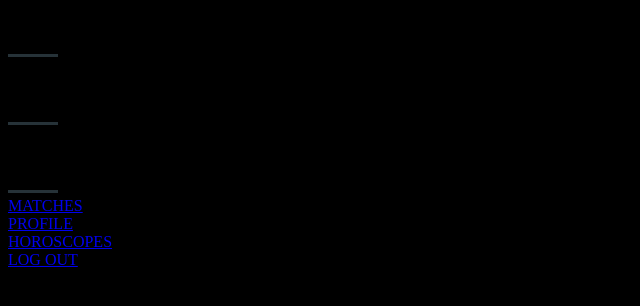
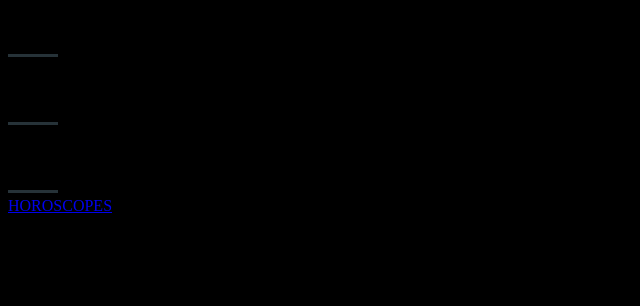
Before and after one commit to ericpeterson91/Horoscope-App, a Django app: page /leo/ in a window 1280 px wide. Shown: the part 334-640 px from the top of the page, without its empty margins (0-640 px from the left). Run offline with Django 4.2, Linux system fonts and the light colour scheme.

Commit message:
cleaning up

```diff
--- a/AstroClub/urls.py
+++ b/AstroClub/urls.py
@@ -21,7 +21,7 @@
 urlpatterns = [
     path('admin/', admin.site.urls),
     path('', include('main_app.urls')),
-    path('accounts/', include('django.contrib.auth.urls')),
+    # path('accounts/', include('django.contrib.auth.urls')),
 ]
 
 urlpatterns += static(settings.MEDIA_URL, document_root=settings.MEDIA_ROOT)
--- a/main_app/admin.py
+++ b/main_app/admin.py
@@ -1,10 +1,10 @@
 from django.contrib import admin
 
 
-from .models import  Profile, Horoscope
+# from .models import  Profile, Horoscope
 
 
 
 
-admin.site.register(Profile)
-admin.site.register(Horoscope)
+# admin.site.register(Profile)
+# admin.site.register(Horoscope)
--- a/main_app/templates/horoscopes/aquarius.html
+++ b/main_app/templates/horoscopes/aquarius.html
@@ -27,10 +27,9 @@
 <span class="h-d" id='apicolor'></span>
 
 <div class="bottom-nav-container">
-    <div><a class="nav" href="{% url 'matches' %}">MATCHES</a></div>
-    <div><a class="nav" href="{% url 'profile' %}">PROFILE</a></div>
+
     <div><a class="nav" href="{% url 'horoscope_index' %}">HOROSCOPES</a></div>
-    <div><a class="nav" href="{% url 'home' %} ">LOG OUT</a></div>
+
 </div>
 
  <script>
--- a/main_app/templates/horoscopes/aries.html
+++ b/main_app/templates/horoscopes/aries.html
@@ -26,10 +26,9 @@
 <span class="h-d" id='apicolor'></span>
 
 <div class="bottom-nav-container">
-    <div><a class="nav" href="{% url 'matches' %}">MATCHES</a></div>
-    <div><a class="nav" href="{% url 'profile' %}">PROFILE</a></div>
+
     <div><a class="nav" href="{% url 'horoscope_index' %}">HOROSCOPES</a></div>
-    <div><a class="nav" href="{% url 'home' %} ">LOG OUT</a></div>
+
 </div>
 
 
--- a/main_app/templates/horoscopes/cancer.html
+++ b/main_app/templates/horoscopes/cancer.html
@@ -28,10 +28,9 @@
 <span class="h-d" id='apicolor'></span>
 
 <div class="bottom-nav-container">
-    <div><a class="nav" href="{% url 'matches' %}">MATCHES</a></div>
-    <div><a class="nav" href="{% url 'profile' %}">PROFILE</a></div>
+
     <div><a class="nav" href="{% url 'horoscope_index' %}">HOROSCOPES</a></div>
-    <div><a class="nav" href="{% url 'home' %} ">LOG OUT</a></div>
+
 </div>
 
 
--- a/main_app/templates/horoscopes/capricorn.html
+++ b/main_app/templates/horoscopes/capricorn.html
@@ -28,10 +28,9 @@
 <span class="h-d" id='apicolor'></span>
 
 <div class="bottom-nav-container">
-    <div><a class="nav" href="{% url 'matches' %}">MATCHES</a></div>
-    <div><a class="nav" href="{% url 'profile' %}">PROFILE</a></div>
+
     <div><a class="nav" href="{% url 'horoscope_index' %}">HOROSCOPES</a></div>
-    <div><a class="nav" href="{% url 'home' %} ">LOG OUT</a></div>
+
 </div>
 
 
--- a/main_app/templates/horoscopes/gemini.html
+++ b/main_app/templates/horoscopes/gemini.html
@@ -26,10 +26,9 @@
 <span class="h-d" id='apicolor'></span>
 
 <div class="bottom-nav-container">
-    <div><a class="nav" href="{% url 'matches' %}">MATCHES</a></div>
-    <div><a class="nav" href="{% url 'profile' %}">PROFILE</a></div>
+
     <div><a class="nav" href="{% url 'horoscope_index' %}">HOROSCOPES</a></div>
-    <div><a class="nav" href="{% url 'home' %} ">LOG OUT</a></div>
+
 </div>
 
  <script>
--- a/main_app/templates/horoscopes/horoscope_index.html
+++ b/main_app/templates/horoscopes/horoscope_index.html
@@ -54,9 +54,8 @@
 </div>
 
 <div class="bottom-nav-container">
-  <div><a class="nav" href="{% url 'matches' %}">MATCHES</a></div>
-  <div><a class="nav" href="{% url 'profile' %}">PROFILE</a></div>
-  <div><a class="nav" href="{% url 'home' %} ">LOG OUT</a></div>
+
+
 </div>
 
 
--- a/main_app/templates/horoscopes/leo.html
+++ b/main_app/templates/horoscopes/leo.html
@@ -28,10 +28,9 @@
 <span class="h-d" id='apicolor'></span>
 
 <div class="bottom-nav-container">
-    <div><a class="nav" href="{% url 'matches' %}">MATCHES</a></div>
-    <div><a class="nav" href="{% url 'profile' %}">PROFILE</a></div>
+
     <div><a class="nav" href="{% url 'horoscope_index' %}">HOROSCOPES</a></div>
-    <div><a class="nav" href="{% url 'home' %} ">LOG OUT</a></div>
+
 </div>
 
 
--- a/main_app/templates/horoscopes/libra.html
+++ b/main_app/templates/horoscopes/libra.html
@@ -26,10 +26,9 @@
 <span class="h-d" id='apicolor'></span>
 
 <div class="bottom-nav-container">
-    <div><a class="nav" href="{% url 'matches' %}">MATCHES</a></div>
-    <div><a class="nav" href="{% url 'profile' %}">PROFILE</a></div>
+
     <div><a class="nav" href="{% url 'horoscope_index' %}">HOROSCOPES</a></div>
-    <div><a class="nav" href="{% url 'home' %} ">LOG OUT</a></div>
+
 </div>
 
 
--- a/main_app/templates/horoscopes/pisces.html
+++ b/main_app/templates/horoscopes/pisces.html
@@ -26,10 +26,9 @@
 <span class="h-d" id='apicolor'></span>
 
 <div class="bottom-nav-container">
-    <div><a class="nav" href="{% url 'matches' %}">MATCHES</a></div>
-    <div><a class="nav" href="{% url 'profile' %}">PROFILE</a></div>
+
     <div><a class="nav" href="{% url 'horoscope_index' %}">HOROSCOPES</a></div>
-    <div><a class="nav" href="{% url 'home' %} ">LOG OUT</a></div>
+
 </div>
 
 
--- a/main_app/templates/horoscopes/sagitarius.html
+++ b/main_app/templates/horoscopes/sagitarius.html
@@ -28,10 +28,9 @@
 <span class="h-d" id='apicolor'></span>
 
 <div class="bottom-nav-container">
-    <div><a class="nav" href="{% url 'matches' %}">MATCHES</a></div>
-    <div><a class="nav" href="{% url 'profile' %}">PROFILE</a></div>
+
     <div><a class="nav" href="{% url 'horoscope_index' %}">HOROSCOPES</a></div>
-    <div><a class="nav" href="{% url 'home' %} ">LOG OUT</a></div>
+
 </div>
 
 
--- a/main_app/templates/horoscopes/scorpio.html
+++ b/main_app/templates/horoscopes/scorpio.html
@@ -28,10 +28,9 @@
 <span class="h-d" id='apicolor'></span>
 
 <div class="bottom-nav-container">
-    <div><a class="nav" href="{% url 'matches' %}">MATCHES</a></div>
-    <div><a class="nav" href="{% url 'profile' %}">PROFILE</a></div>
+
     <div><a class="nav" href="{% url 'horoscope_index' %}">HOROSCOPES</a></div>
-    <div><a class="nav" href="{% url 'home' %} ">LOG OUT</a></div>
+
 </div>
 
 
--- a/main_app/templates/horoscopes/taurus.html
+++ b/main_app/templates/horoscopes/taurus.html
@@ -26,10 +26,9 @@
 <span class="h-d" id='apicolor'></span>
 
 <div class="bottom-nav-container">
-    <div><a class="nav" href="{% url 'matches' %}">MATCHES</a></div>
-    <div><a class="nav" href="{% url 'profile' %}">PROFILE</a></div>
+
     <div><a class="nav" href="{% url 'horoscope_index' %}">HOROSCOPES</a></div>
-    <div><a class="nav" href="{% url 'home' %} ">LOG OUT</a></div>
+
 </div>
 
 
--- a/main_app/templates/horoscopes/virgo.html
+++ b/main_app/templates/horoscopes/virgo.html
@@ -26,10 +26,9 @@
 <span class="h-d" id='apicolor'></span>
 
 <div class="bottom-nav-container">
-    <div><a class="nav" href="{% url 'matches' %}">MATCHES</a></div>
-    <div><a class="nav" href="{% url 'profile' %}">PROFILE</a></div>
+
     <div><a class="nav" href="{% url 'horoscope_index' %}">HOROSCOPES</a></div>
-    <div><a class="nav" href="{% url 'home' %} ">LOG OUT</a></div>
+
 </div>
 
 
--- a/main_app/urls.py
+++ b/main_app/urls.py
@@ -4,25 +4,25 @@
 from . import views
 
 urlpatterns = [
-    path('', views.home, name='home'),
-    path('profile/', views.profile, name="profile"),
-    path('horoscope/', views.horoscope, name="horoscope"),
-    path('profile/<int:pk>', views.profile_view, name="profile_view"),
-    path('matches/', views.matches, name="matches"),
-    path('profile/new/', views.ProfileCreate.as_view(), name='profile_create'),
-    path('horoscope/new/', views.HoroscopeCreate.as_view(), name='horoscope_create'),
-    path('profile/<int:pk>/delete/', views.ProfileDelete.as_view(), name='profile_delete'),
-    path('profile/<int:pk>/update/', views.ProfileUpdate.as_view(), name='profile_update'),
-    path('horoscope/<int:pk>/update/', views.HoroscopeUpdate.as_view(), name='horoscope_update'),
-    path('accounts/signup/', views.signup, name="signup"),
-    path('intro_one/', views.intro_one, name="intro_one"),
-    path('intro_two/', views.intro_two, name="intro_two"),
-    path('intro_three/', views.intro_three, name="intro_three"),
-    path('questions_two/', views.questions_two, name="questions_two"),
-    path('questions_three/', views.questions_three, name="questions_three"),
-    path('questions_matches/', views.questions_matches, name="questions_matches"),
+    path('', views.horoscope_index, name='horoscope_index'),
+    # path('profile/', views.profile, name="profile"),
+    # # path('horoscope/', views.horoscope, name="horoscope"),
+    # path('profile/<int:pk>', views.profile_view, name="profile_view"),
+    # path('matches/', views.matches, name="matches"),
+    # path('profile/new/', views.ProfileCreate.as_view(), name='profile_create'),
+    # path('horoscope/new/', views.HoroscopeCreate.as_view(), name='horoscope_create'),
+    # path('profile/<int:pk>/delete/', views.ProfileDelete.as_view(), name='profile_delete'),
+    # path('profile/<int:pk>/update/', views.ProfileUpdate.as_view(), name='profile_update'),
+    # path('horoscope/<int:pk>/update/', views.HoroscopeUpdate.as_view(), name='horoscope_update'),
+    # path('accounts/signup/', views.signup, name="signup"),
+    # path('intro_one/', views.intro_one, name="intro_one"),
+    # path('intro_two/', views.intro_two, name="intro_two"),
+    # path('intro_three/', views.intro_three, name="intro_three"),
+    # path('questions_two/', views.questions_two, name="questions_two"),
+    # path('questions_three/', views.questions_three, name="questions_three"),
+    # path('questions_matches/', views.questions_matches, name="questions_matches"),
 
-    path('horoscope_index/', views.horoscope_index, name="horoscope_index"),
+    # path('horoscope_index/', views.horoscope_index, name="horoscope_index"),
     path('aries/', views.aries, name="aries"),
     path('taurus/', views.taurus, name="taurus"),
     path('gemini/', views.gemini, name="gemini"),
@@ -37,5 +37,5 @@
     path('pisces/', views.pisces, name="pisces"),
 
 
-    path('accounts/', include('django.contrib.auth.urls'))
+    # path('accounts/', include('django.contrib.auth.urls'))
 ]
--- a/main_app/views.py
+++ b/main_app/views.py
@@ -1,200 +1,200 @@
 from django.shortcuts import render, redirect
-from django.views.generic.edit import CreateView, UpdateView, DeleteView
-from django.contrib.auth import login
-from django.contrib.auth.forms import UserCreationForm
-from django.contrib.auth.decorators import login_required
-from django.contrib.auth.mixins import LoginRequiredMixin
+# from django.views.generic.edit import CreateView, UpdateView, DeleteView
+# from django.contrib.auth import login
+# from django.contrib.auth.forms import UserCreationForm
+# from django.contrib.auth.decorators import login_required
+# from django.contrib.auth.mixins import LoginRequiredMixin
 
-from .models import Horoscope, Profile
-from django.contrib.auth.models import User
-from django.db.models import Q
+# # from .models import Horoscope, Profile
+# from django.contrib.auth.models import User
+# from django.db.models import Q
 
-S3_BASE_URL = 'https://s3-ca-central-1.amazonaws.com/'
-BUCKET = 'astro-club-bucket'
+# S3_BASE_URL = 'https://s3-ca-central-1.amazonaws.com/'
+# BUCKET = 'astro-club-bucket'
 
-def signup(request):
-  error_message = ''
-  if request.method == 'POST':
-    form = UserCreationForm(request.POST)
-    if form.is_valid():
-      user = form.save()
-      login(request, user)
-      return redirect('/profile/new')
-    else:
-      error_message = 'Invalid credentials - try again'
+# def signup(request):
+#   error_message = ''
+#   if request.method == 'POST':
+#     form = UserCreationForm(request.POST)
+#     if form.is_valid():
+#       user = form.save()
+#       login(request, user)
+#       return redirect('/profile/new')
+#     else:
+#       error_message = 'Invalid credentials - try again'
 
-  form = UserCreationForm()
-  context = {'form': form, 'error_message': error_message}
-  return render(request, 'registration/signup.html', context)
+#   form = UserCreationForm()
+#   context = {'form': form, 'error_message': error_message}
+#   return render(request, 'registration/signup.html', context)
 
-@login_required
-def profile(request):
-    profile = Profile.objects.get(user__pk = request.user.id)
-    sign_text = request.user.horoscope.horoscope
-    if sign_text =='CP':
-        request.user.horoscope.text = 'Capricorn'
-    if sign_text =='CA':
-        request.user.horoscope.text = 'Cancer'
-    if sign_text =='TA':
-        request.user.horoscope.text = 'Taurus'
-    if sign_text =='SC':
-        request.user.horoscope.text = 'Scorpio'
-    if sign_text =='GE':
-        request.user.horoscope.text = 'Gemini'
-    if sign_text =='LE':
-        request.user.horoscope.text = 'Leo'
-    if sign_text =='SA':
-        request.user.horoscope.text = 'Sagittarius'
-    if sign_text =='AQ':
-        request.user.horoscope.text = 'Aquarius'
-    if sign_text =='LI':
-        request.user.horoscope.text = 'Libra'
-    if sign_text =='CA':
-        request.user.horoscope.text = 'Cancer'
-    if sign_text =='PI':
-        request.user.horoscope.text = 'Pisces'
-    if sign_text =='VI':
-        request.user.horoscope.text = 'Virgo'
-    return render(request, 'accounts/profile.html', { 'profile': profile, 'user': request.user })
+# @login_required
+# def profile(request):
+#     profile = Profile.objects.get(user__pk = request.user.id)
+#     sign_text = request.user.horoscope.horoscope
+#     if sign_text =='CP':
+#         request.user.horoscope.text = 'Capricorn'
+#     if sign_text =='CA':
+#         request.user.horoscope.text = 'Cancer'
+#     if sign_text =='TA':
+#         request.user.horoscope.text = 'Taurus'
+#     if sign_text =='SC':
+#         request.user.horoscope.text = 'Scorpio'
+#     if sign_text =='GE':
+#         request.user.horoscope.text = 'Gemini'
+#     if sign_text =='LE':
+#         request.user.horoscope.text = 'Leo'
+#     if sign_text =='SA':
+#         request.user.horoscope.text = 'Sagittarius'
+#     if sign_text =='AQ':
+#         request.user.horoscope.text = 'Aquarius'
+#     if sign_text =='LI':
+#         request.user.horoscope.text = 'Libra'
+#     if sign_text =='CA':
+#         request.user.horoscope.text = 'Cancer'
+#     if sign_text =='PI':
+#         request.user.horoscope.text = 'Pisces'
+#     if sign_text =='VI':
+#         request.user.horoscope.text = 'Virgo'
+#     return render(request, 'accounts/profile.html', { 'profile': profile, 'user': request.user })
 
-@login_required
-def profile_view(request, pk):
-    profile = Profile.objects.get(user__pk = pk)
-    sign_text = request.user.horoscope.horoscope
-    if sign_text =='CP':
-        request.user.horoscope.text = 'Capricorn'
-    if sign_text =='CA':
-        request.user.horoscope.text = 'Cancer'
-    if sign_text =='TA':
-        request.user.horoscope.text = 'Taurus'
-    if sign_text =='SC':
-        request.user.horoscope.text = 'Scorpio'
-    if sign_text =='GE':
-        request.user.horoscope.text = 'Gemini'
-    if sign_text =='LE':
-        request.user.horoscope.text = 'Leo'
-    if sign_text =='SA':
-        request.user.horoscope.text = 'Sagittarius'
-    if sign_text =='AQ':
-        request.user.horoscope.text = 'Aquarius'
-    if sign_text =='LI':
-        request.user.horoscope.text = 'Libra'
-    if sign_text =='CA':
-        request.user.horoscope.text = 'Cancer'
-    if sign_text =='PI':
-        request.user.horoscope.text = 'Pisces'
-    if sign_text =='VI':
-        request.user.horoscope.text = 'Virgo'
-    return render(request, 'accounts/profile_view.html', { 'profile': profile, 'user': request.user })
+# @login_required
+# def profile_view(request, pk):
+#     profile = Profile.objects.get(user__pk = pk)
+#     sign_text = request.user.horoscope.horoscope
+#     if sign_text =='CP':
+#         request.user.horoscope.text = 'Capricorn'
+#     if sign_text =='CA':
+#         request.user.horoscope.text = 'Cancer'
+#     if sign_text =='TA':
+#         request.user.horoscope.text = 'Taurus'
+#     if sign_text =='SC':
+#         request.user.horoscope.text = 'Scorpio'
+#     if sign_text =='GE':
+#         request.user.horoscope.text = 'Gemini'
+#     if sign_text =='LE':
+#         request.user.horoscope.text = 'Leo'
+#     if sign_text =='SA':
+#         request.user.horoscope.text = 'Sagittarius'
+#     if sign_text =='AQ':
+#         request.user.horoscope.text = 'Aquarius'
+#     if sign_text =='LI':
+#         request.user.horoscope.text = 'Libra'
+#     if sign_text =='CA':
+#         request.user.horoscope.text = 'Cancer'
+#     if sign_text =='PI':
+#         request.user.horoscope.text = 'Pisces'
+#     if sign_text =='VI':
+#         request.user.horoscope.text = 'Virgo'
+#     return render(request, 'accounts/profile_view.html', { 'profile': profile, 'user': request.user })
 
-@login_required
-def matches(request):
-    user_sign = request.user.horoscope.horoscope
-    print(user_sign)
-    if user_sign == 'VI' or user_sign == 'PI':
-        matches = User.objects.filter(
-            Q(horoscope__horoscope = 'CP') | Q(horoscope__horoscope = 'CA') | Q(horoscope__horoscope = 'TA') | Q(horoscope__horoscope = 'SC'))[:3]
-        print(matches)
+# @login_required
+# def matches(request):
+#     user_sign = request.user.horoscope.horoscope
+#     print(user_sign)
+#     if user_sign == 'VI' or user_sign == 'PI':
+#         matches = User.objects.filter(
+#             Q(horoscope__horoscope = 'CP') | Q(horoscope__horoscope = 'CA') | Q(horoscope__horoscope = 'TA') | Q(horoscope__horoscope = 'SC'))[:3]
+#         print(matches)
 
-        return render(request, 'matches.html', { 'matches': matches, 'user': request.user })
-    if user_sign == 'AR' or user_sign == 'LI':
-        matches = User.objects.filter(
-            Q(horoscope__horoscope = 'GE') | Q(horoscope__horoscope = 'LE') | Q(horoscope__horoscope = 'SA') | Q(horoscope__horoscope = 'AQ'))[:3]
-        print(matches)
+#         return render(request, 'matches.html', { 'matches': matches, 'user': request.user })
+#     if user_sign == 'AR' or user_sign == 'LI':
+#         matches = User.objects.filter(
+#             Q(horoscope__horoscope = 'GE') | Q(horoscope__horoscope = 'LE') | Q(horoscope__horoscope = 'SA') | Q(horoscope__horoscope = 'AQ'))[:3]
+#         print(matches)
 
-        return render(request, 'matches.html', { 'matches': matches, 'user': request.user })
-    if user_sign == 'TA' or user_sign == 'SC':
-        matches = User.objects.filter(
-            Q(horoscope__horoscope = 'CA') | Q(horoscope__horoscope = 'VI') | Q(horoscope__horoscope = 'CP') | Q(horoscope__horoscope = 'PI'))[:3]
-        print(matches)
+#         return render(request, 'matches.html', { 'matches': matches, 'user': request.user })
+#     if user_sign == 'TA' or user_sign == 'SC':
+#         matches = User.objects.filter(
+#             Q(horoscope__horoscope = 'CA') | Q(horoscope__horoscope = 'VI') | Q(horoscope__horoscope = 'CP') | Q(horoscope__horoscope = 'PI'))[:3]
+#         print(matches)
 
-        return render(request, 'matches.html', { 'matches': matches, 'user': request.user })
-    if user_sign == 'GE' or user_sign == 'SA':
-        matches = User.objects.filter(
-            Q(horoscope__horoscope = 'LI') | Q(horoscope__horoscope = 'AQ') | Q(horoscope__horoscope = 'AR') | Q(horoscope__horoscope = 'LE'))[:3]
-        print(matches)
+#         return render(request, 'matches.html', { 'matches': matches, 'user': request.user })
+#     if user_sign == 'GE' or user_sign == 'SA':
+#         matches = User.objects.filter(
+#             Q(horoscope__horoscope = 'LI') | Q(horoscope__horoscope = 'AQ') | Q(horoscope__horoscope = 'AR') | Q(horoscope__horoscope = 'LE'))[:3]
+#         print(matches)
 
-        return render(request, 'matches.html', { 'matches': matches, 'user': request.user })
-    if user_sign == 'CA' or user_sign == 'CP':
-        matches = User.objects.filter(
-            Q(horoscope__horoscope = 'TA') | Q(horoscope__horoscope = 'VI') | Q(horoscope__horoscope = 'SC') | Q(horoscope__horoscope = 'PI'))[:3]
-        print(matches)
+#         return render(request, 'matches.html', { 'matches': matches, 'user': request.user })
+#     if user_sign == 'CA' or user_sign == 'CP':
+#         matches = User.objects.filter(
+#             Q(horoscope__horoscope = 'TA') | Q(horoscope__horoscope = 'VI') | Q(horoscope__horoscope = 'SC') | Q(horoscope__horoscope = 'PI'))[:3]
+#         print(matches)
 
-        return render(request, 'matches.html', { 'matches': matches, 'user': request.user })
-    if user_sign == 'LE' or user_sign == 'AQ':
-        matches = User.objects.filter(
-            Q(horoscope__horoscope = 'AR') | Q(horoscope__horoscope = 'GE') | Q(horoscope__horoscope = 'LI') | Q(horoscope__horoscope = 'SA'))[:3]
-        print(matches)
+#         return render(request, 'matches.html', { 'matches': matches, 'user': request.user })
+#     if user_sign == 'LE' or user_sign == 'AQ':
+#         matches = User.objects.filter(
+#             Q(horoscope__horoscope = 'AR') | Q(horoscope__horoscope = 'GE') | Q(horoscope__horoscope = 'LI') | Q(horoscope__horoscope = 'SA'))[:3]
+#         print(matches)
 
-        return render(request, 'matches.html', { 'matches': matches, 'user': request.user })
+#         return render(request, 'matches.html', { 'matches': matches, 'user': request.user })
 
-class ProfileCreate(LoginRequiredMixin, CreateView):
-    model = Profile
-    fields = ['profile_pic', 'first_name', 'last_name', 'social_handles']
-    success_url = '/horoscope/new'
+# class ProfileCreate(LoginRequiredMixin, CreateView):
+#     model = Profile
+#     fields = ['profile_pic', 'first_name', 'last_name', 'social_handles']
+#     success_url = '/horoscope/new'
 
-    def form_valid(self, form):
-        form.instance.user = self.request.user
-        return super().form_valid(form)
+#     def form_valid(self, form):
+#         form.instance.user = self.request.user
+#         return super().form_valid(form)
 
-class HoroscopeCreate(LoginRequiredMixin, CreateView):
-    model = Horoscope
-    fields = ['horoscope']
-    success_url = '/profile/'
+# class HoroscopeCreate(LoginRequiredMixin, CreateView):
+#     model = Horoscope
+#     fields = ['horoscope']
+#     success_url = '/profile/'
 
-    def form_valid(self, form):
-        form.instance.user = self.request.user
-        return super().form_valid(form)
+#     def form_valid(self, form):
+#         form.instance.user = self.request.user
+#         return super().form_valid(form)
 
-class HoroscopeUpdate(LoginRequiredMixin, UpdateView):
-    model = Horoscope
-    fields = ['horoscope']
-    success_url = '/profile/'
+# class HoroscopeUpdate(LoginRequiredMixin, UpdateView):
+#     model = Horoscope
+#     fields = ['horoscope']
+#     success_url = '/profile/'
 
-class ProfileUpdate(LoginRequiredMixin, UpdateView):
-    model = Profile
-    fields = ['profile_pic', 'first_name', 'last_name', 'social_handles']
-    success_url = '/profile/'
+# class ProfileUpdate(LoginRequiredMixin, UpdateView):
+#     model = Profile
+#     fields = ['profile_pic', 'first_name', 'last_name', 'social_handles']
+#     success_url = '/profile/'
 
-class ProfileDelete(DeleteView):
-  model = Profile
-  success_url = '/profile/new'
+# class ProfileDelete(DeleteView):
+#   model = Profile
+#   success_url = '/profile/new'
 
 
-@login_required
-def horoscope(request):
-    profile = Profile.objects.get(user = request.user)
-    return render(request, 'accounts/horoscope.html', {
-        "profile": profile
-    })
+# # @login_required
+# # def horoscope(request):
+# #     profile = Profile.objects.get(user = request.user)
+# #     return render(request, 'accounts/horoscope.html', {
+# #         "profile": profile
+# #     })
 
 
 
-#-----------------------------------------------------------------------------------------------------------------------------------
+# #-----------------------------------------------------------------------------------------------------------------------------------
 
 
 
-def home(request):
-    return render(request, 'home.html')
+# # def horoscope(request):
+# #     return render(request, 'horoscope.html')
 
-def intro_one(request):
-    return render(request, 'intro/intro_one.html')
+# def intro_one(request):
+#     return render(request, 'intro/intro_one.html')
 
-def intro_two(request):
-    return render(request, 'intro/intro_two.html')
+# def intro_two(request):
+#     return render(request, 'intro/intro_two.html')
 
-def intro_three(request):
-    return render(request, 'intro/intro_three.html')
+# def intro_three(request):
+#     return render(request, 'intro/intro_three.html')
 
 
-def questions_two(request):
-    return render(request, 'questions/questions_two.html')
+# def questions_two(request):
+#     return render(request, 'questions/questions_two.html')
 
-def questions_three(request):
-    return render(request, 'questions/questions_three.html')
+# def questions_three(request):
+#     return render(request, 'questions/questions_three.html')
 
-def questions_matches(request):
-    return render(request, 'questions/questions_matches.html')
+# def questions_matches(request):
+#     return render(request, 'questions/questions_matches.html')
 
 
 def horoscope_index(request):
```
Also changed, not shown: main_app/models.py (+49 -49 lines), main_app/migrations/0009_remove_profile_profile_pic_remove_profile_user_and_more.py (added).
